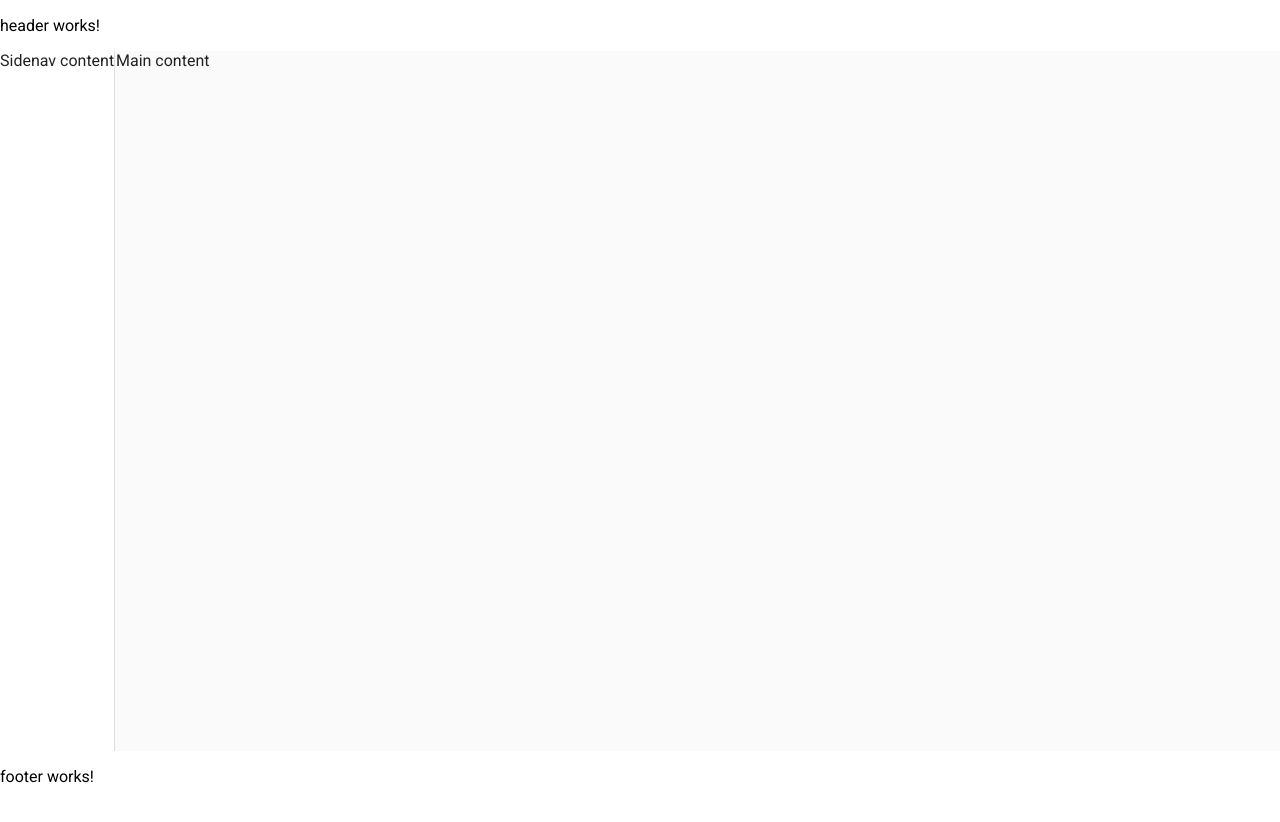
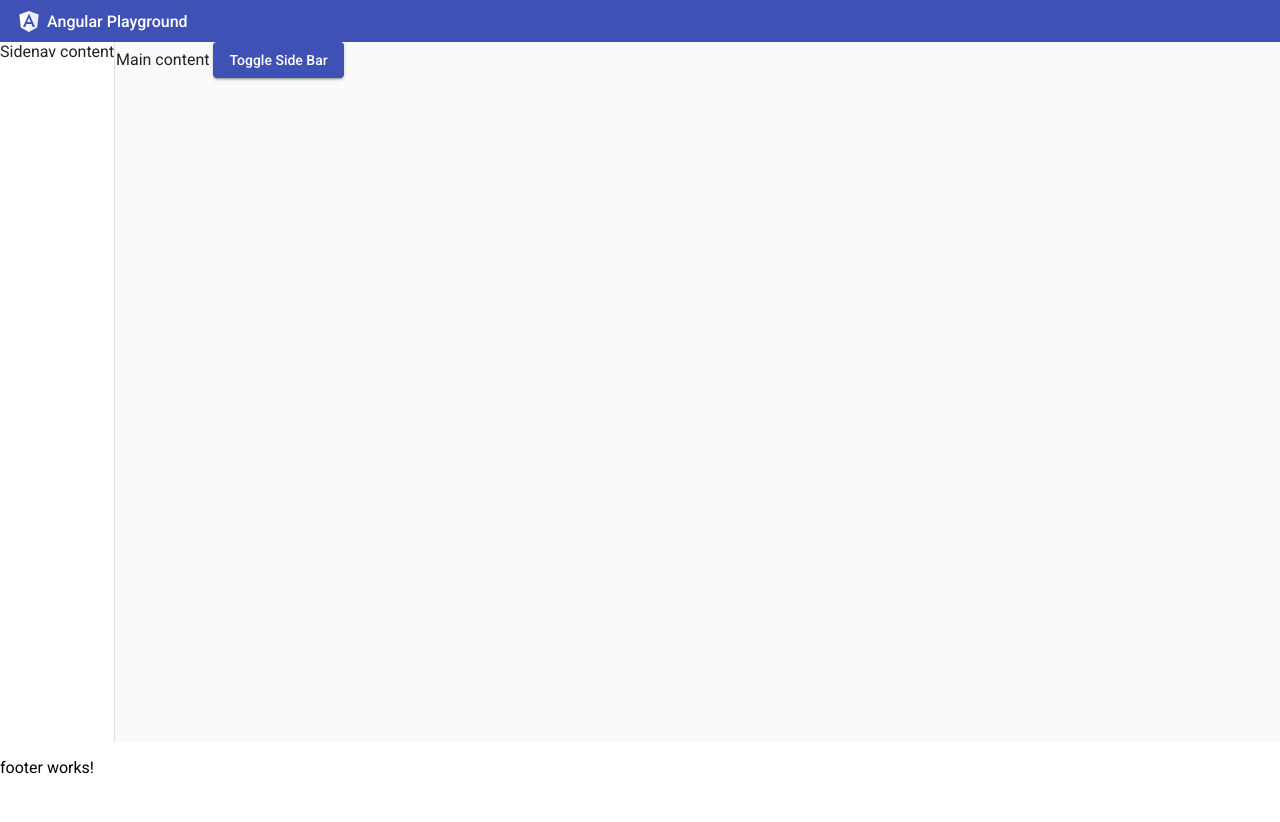
Before and after one commit to YodeZage/angular-playground, an Angular app: page / in a window 1280 px wide. Shown: the top 822 px of the page. Built offline with nearby package versions, Linux system fonts and the light colour scheme.

Commit message:
Finish nav and add core, shared path

```diff
--- a/src/app/app.component.html
+++ b/src/app/app.component.html
@@ -2,8 +2,11 @@
 
 <div class="grid-container-full">
   <mat-sidenav-container>
-    <mat-sidenav mode="side" opened>Sidenav content</mat-sidenav>
-    <mat-sidenav-content>Main content</mat-sidenav-content>
+    <mat-sidenav #sidenav mode="side" opened>Sidenav content</mat-sidenav>
+    <mat-sidenav-content>
+      Main content
+      <button mat-raised-button color="primary" (click)="sidenav.toggle()">Toggle Side Bar</button>
+    </mat-sidenav-content>
   </mat-sidenav-container>
 
   <ap-footer></ap-footer>
--- a/src/app/core/components/header/header.component.html
+++ b/src/app/core/components/header/header.component.html
@@ -1 +1,6 @@
-<p>header works!</p>
+<nav>
+  <a href="#" class="nav-logo-container">
+    <img src="../../../../assets/icons/angular-white-transparent.svg" alt="angular-icon" class="nav-logo">
+    <span class="nav-logo-text">Angular Playground</span>
+  </a>
+</nav>
--- a/src/app/core/components/header/header.component.scss
+++ b/src/app/core/components/header/header.component.scss
@@ -0,0 +1,25 @@
+@import "../../../../assets/colors.scss";
+
+nav {
+  padding: 8px 16px;
+  background-color: $primary-color;
+
+  a {
+    text-decoration-line: none;
+  }
+}
+
+.nav-logo-container {
+  display: flex;
+  align-items: center;
+
+  .nav-logo {
+    height: 26px;
+    margin: 0 5px 0 0;
+  }
+
+  .nav-logo-text {
+    color: #FFFFFF;
+    font-weight: 500;
+  }
+}
--- a/src/app/core/core.module.ts
+++ b/src/app/core/core.module.ts
@@ -1,5 +1,7 @@
 import { NgModule } from '@angular/core';
 import { CommonModule } from '@angular/common';
+
+import {SharedModule} from '@ap/shared/shared.module';
 
 import {
   HeaderComponent,
@@ -12,7 +14,8 @@ import {
     FooterComponent
   ],
   imports: [
-    CommonModule
+    CommonModule,
+    SharedModule
   ],
   exports: [
     HeaderComponent,
--- /dev/null
+++ b/src/assets/colors.scss
@@ -0,0 +1 @@
+$primary-color: #3F51B5;
--- a/src/index.html
+++ b/src/index.html
@@ -2,7 +2,7 @@
 <html lang="en">
 <head>
   <meta charset="utf-8">
-  <title>AngularPlayground</title>
+  <title>Angular Playground</title>
   <base href="/">
   <meta name="viewport" content="width=device-width, initial-scale=1">
   <link rel="icon" type="image/x-icon" href="favicon.ico">
--- a/tsconfig.json
+++ b/tsconfig.json
@@ -21,7 +21,11 @@
     "lib": [
       "es2020",
       "dom"
-    ]
+    ],
+    "paths": {
+      "@ap/core/*": ["src/app/core/*"],
+      "@ap/shared/*": ["src/app/shared/*"]
+    }
   },
   "angularCompilerOptions": {
     "enableI18nLegacyMessageIdFormat": false,
```
Also changed, not shown: src/app/app.module.ts (+5 -3 lines), src/app/shared/shared.module.ts (added, +17 -0 lines), src/assets/icons/angular-white-transparent.svg (added).
